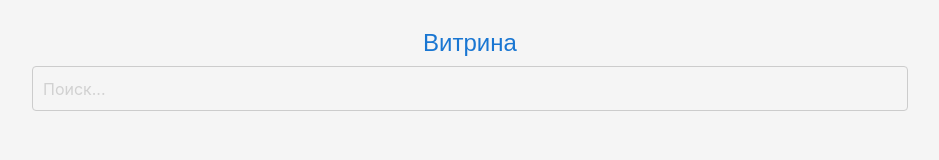
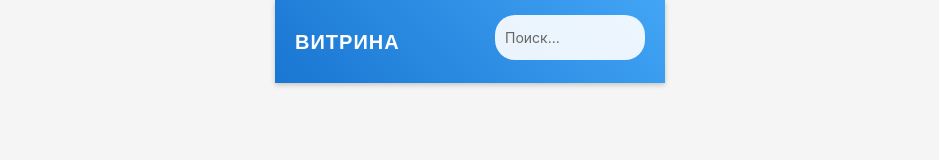
Before and after one commit to nataCROWD768/telegram-bot, a website: page public/index.html in a window 1280 px wide. Shown: the whole page, without its empty margins (170-1109 px from the left). Drawn offline with nearby package versions, Linux system fonts and the light colour scheme.

Commit message:
BOT 1.5.8

```diff
--- a/public/index.html
+++ b/public/index.html
@@ -2,7 +2,7 @@
 <html lang="ru">
 <head>
     <meta charset="UTF-8">
-    <meta name="viewport" content="width=device-width, initial-scale=1.0">
+    <meta name="viewport" content="width=390, initial-scale=1.0">
     <title>Витрина</title>
     <link href="https://fonts.googleapis.com/icon?family=Material+Icons" rel="stylesheet">
     <link rel="stylesheet" href="https://cdnjs.cloudflare.com/ajax/libs/materialize/1.0.0/css/materialize.min.css">
@@ -10,13 +10,13 @@
 </head>
 <body>
     <div class="container">
+        <header class="header">
+            <h1 class="header-title">ВИТРИНА</h1>
+            <div class="search-bar">
+                <input type="text" id="search-input" placeholder="Поиск...">
+            </div>
+        </header>
         <div id="showcase">
-            <div class="header">
-                <h1 class="header-title">Витрина</h1>
-                <div class="search-bar">
-                    <input type="text" id="search-input" placeholder="Поиск...">
-                </div>
-            </div>
             <div class="product-grid" id="product-list"></div>
             <a href="#" id="scroll-top-btn" class="scroll-top-btn">↑</a>
         </div>
--- a/public/styles.css
+++ b/public/styles.css
@@ -2,106 +2,131 @@ body {
     font-family: Arial, sans-serif;
     background-color: #f5f5f5;
     margin: 0;
-    padding-top: 20px;
+    padding: 0;
 }
 
 .container {
-    max-width: 1200px;
+    width: 390px;
     margin: 0 auto;
-    padding: 10px;
+    padding: 0;
 }
 
 .header {
-    text-align: center;
-    margin-bottom: 20px;
+    position: fixed;
+    top: 0;
+    width: 390px;
+    background: linear-gradient(45deg, #1976d2, #42a5f5);
+    color: white;
+    padding: 15px 20px;
+    display: flex;
+    justify-content: space-between;
+    align-items: center;
+    box-shadow: 0 2px 5px rgba(0, 0, 0, 0.2);
+    z-index: 1000;
 }
 
 .header-title {
-    font-size: 24px;
-    color: #1976d2;
-    margin: 0 0 10px;
+    font-size: 20px;
+    margin: 0;
+    font-weight: bold;
+    text-transform: uppercase;
+    letter-spacing: 1px;
 }
 
 .search-bar {
-    margin-bottom: 20px;
+    width: 150px;
 }
 
 #search-input {
     width: 100%;
-    padding: 10px;
-    font-size: 16px;
-    border: 1px solid #ccc;
-    border-radius: 4px;
+    padding: 5px 10px;
+    font-size: 14px;
+    border: none;
+    border-radius: 20px;
+    background-color: rgba(255, 255, 255, 0.9);
+    color: #333;
     box-sizing: border-box;
+}
+
+#search-input::placeholder {
+    color: #666;
+}
+
+#showcase {
+    margin-top: 70px; /* Отступ под фиксированную шапку */
 }
 
 .product-grid {
     display: grid;
-    grid-template-columns: repeat(4, 1fr); /* 4 товара в ряд */
-    gap: 20px;
+    grid-template-columns: repeat(4, 1fr);
+    gap: 5px;
+    padding: 10px;
 }
 
 .product-card {
     background: white;
-    border-radius: 8px;
-    box-shadow: 0 2px 5px rgba(0, 0, 0, 0.1);
+    border-radius: 4px;
     overflow: hidden;
-    transition: transform 0.2s;
     display: flex;
     flex-direction: column;
+    box-shadow: 0 1px 3px rgba(0, 0, 0, 0.1);
 }
 
 .product-card:hover {
-    transform: scale(1.05);
+    box-shadow: 0 2px 5px rgba(0, 0, 0, 0.2);
 }
 
 .card-image img {
     width: 100%;
-    height: 150px;
+    height: 80px;
     object-fit: cover;
 }
 
 .card-content {
-    padding: 10px;
+    padding: 5px;
     flex-grow: 1;
     display: flex;
     flex-direction: column;
 }
 
 .card-content h3 {
-    font-size: 16px;
-    margin: 0 0 8px;
+    font-size: 12px;
+    margin: 0 0 4px;
     color: #333;
+    white-space: nowrap;
+    overflow: hidden;
+    text-overflow: ellipsis;
 }
 
 .prices {
     display: flex;
-    justify-content: space-between;
-    margin-bottom: 8px;
+    flex-direction: column;
+    margin-bottom: 4px;
 }
 
 .club-price {
     color: #27ae60;
     font-weight: bold;
-    font-size: 14px;
+    font-size: 11px;
 }
 
 .client-price {
     color: #e74c3c;
     text-decoration: line-through;
-    font-size: 14px;
+    font-size: 10px;
 }
 
 .rating {
     color: #f1c40f;
-    font-size: 14px;
-    margin-top: auto; /* Рейтинг внизу карточки */
+    font-size: 10px;
+    margin-top: auto;
 }
 
 #product-detail {
     padding: 20px;
 }
 
+/* Остальные стили остаются без изменений */
 .description, .reviews, .review-form {
     margin-top: 20px;
 }
@@ -131,10 +156,6 @@ body {
     margin-top: 10px;
     background-color: #1976d2;
     color: white;
-    padding: 10px 20px;
-    border-radius: 4px;
-    text-decoration: none;
-    display: inline-block;
 }
 
 .submit-btn:hover {
```
